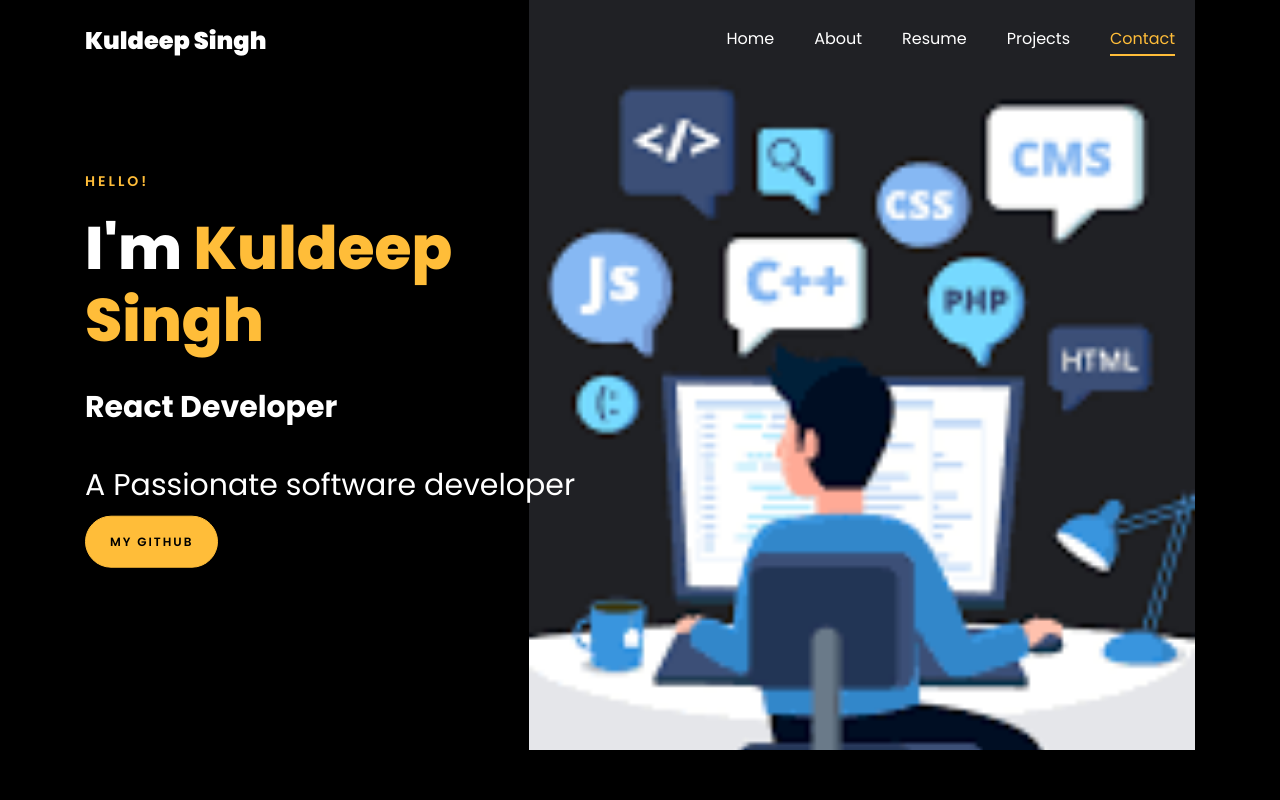
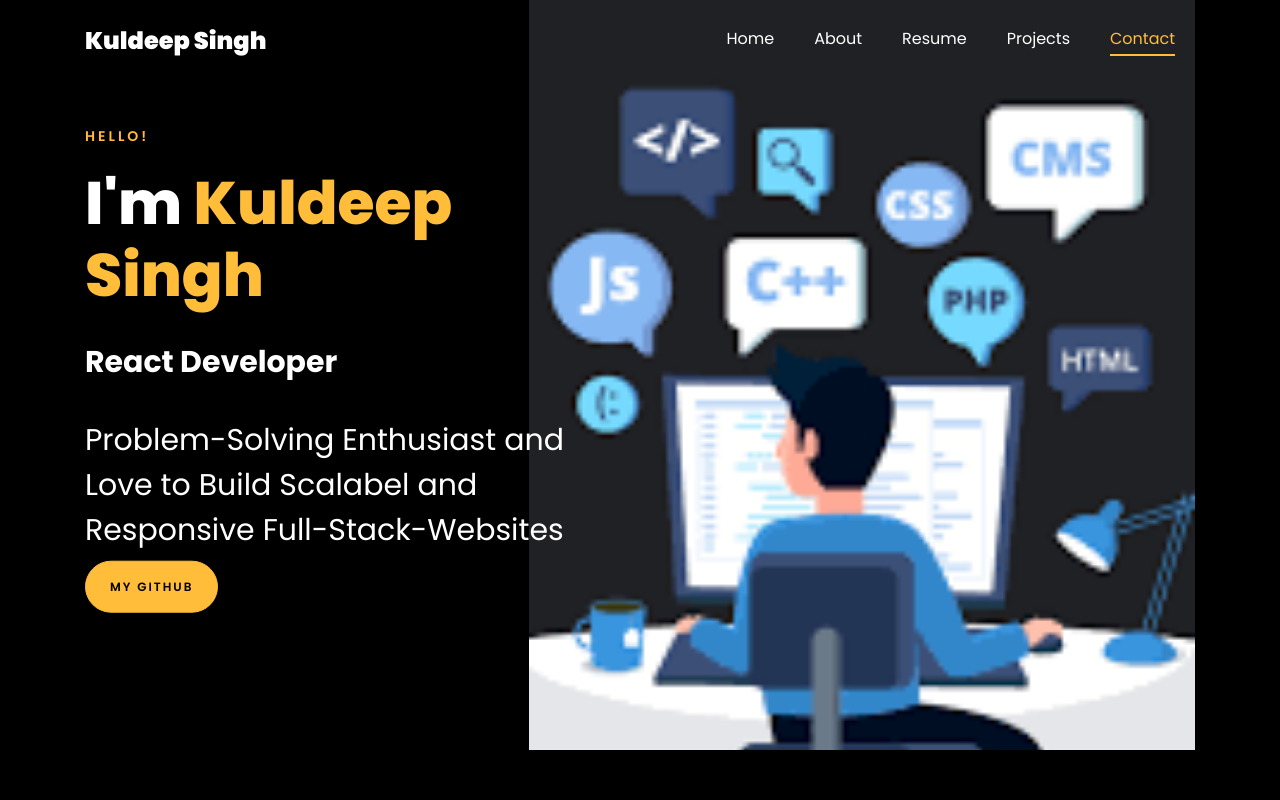
Before and after one commit to revealch/MyPortfolio, a plain HTML site: page index.html in a window 1280 px wide. Shown: the top 800 px of the page. Drawn offline with Linux system fonts and the light colour scheme; files whose address does not match are found by name.

Commit message:
Update index.html

```diff
--- a/index.html
+++ b/index.html
@@ -188,7 +188,7 @@
 
 						<br>
 						<br>
-			            <h2>A Passionate software developer</h2>
+			            <h2>Problem-Solving Enthusiast and Love to Build Scalabel and Responsive Full-Stack-Websites</h2>
 						<!-- <h2 class="d-flex" style="margin-bottom: 0">With over 5 years of experience</h2> -->
 						<!-- <br> -->
 			            <p><a href="https://github.com/revealch" class="btn btn-primary py-3 px-4">My Github</a> </p>
```
